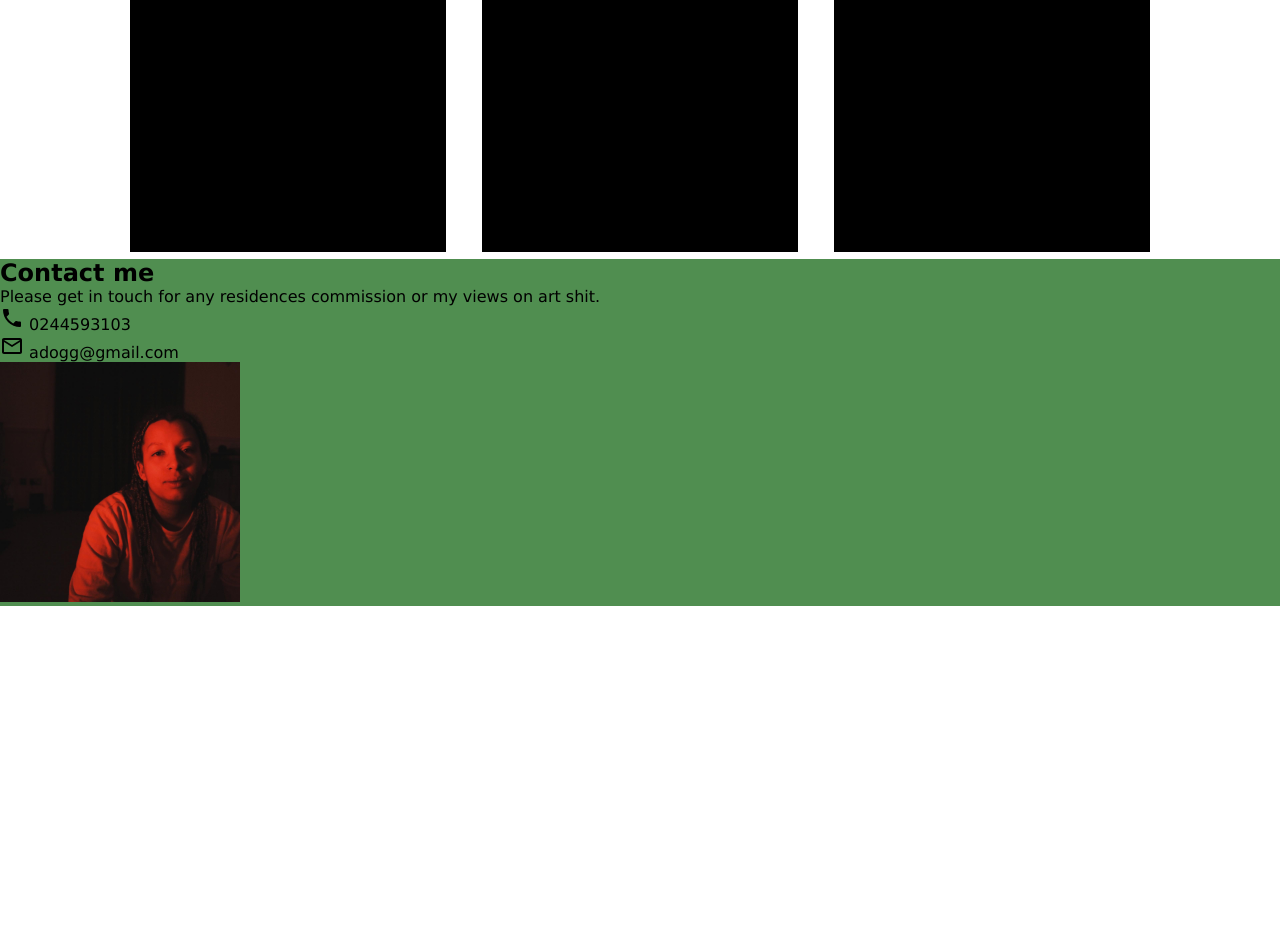
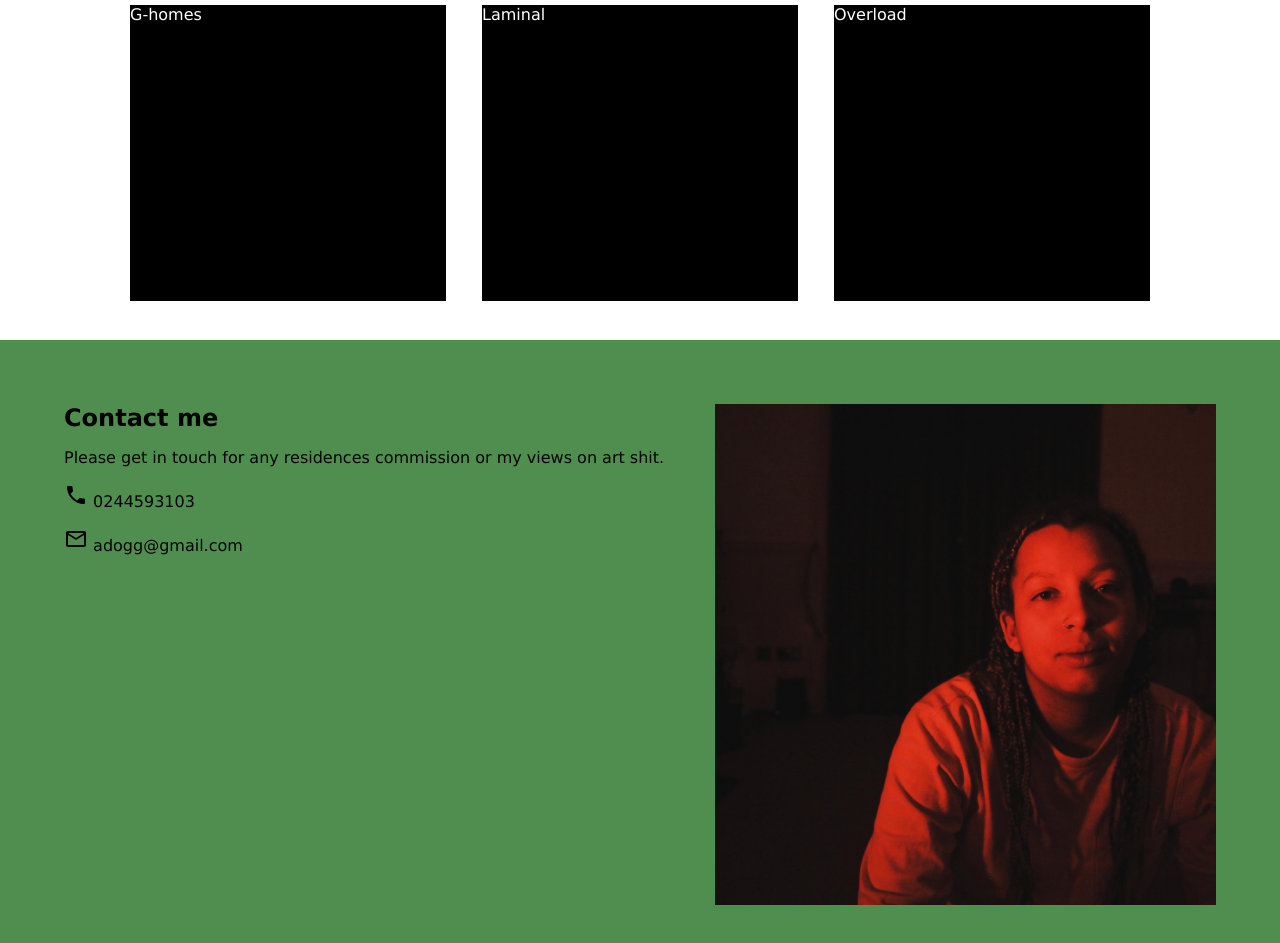
Before and after one commit to kimdogbe/ama_homepage, a website built with webpack: page src/template.html in a window 1280 px wide. Shown: the part 1018-1961 px from the top of the page. Before the commit the page ends 1624 px from the top, so only its background shows below. Built offline with nearby package versions, Linux system fonts and the light colour scheme; a web font is replaced by a local one.

Commit message:
Add css for footer

```diff
--- a/src/style.css
+++ b/src/style.css
@@ -13,6 +13,8 @@ header {
   display: grid;
   grid-template-columns: 1fr;
   justify-items: center;
+  height: 80vh;
+  width: 100vw;
   /* padding: 20px 50px; */
 }
 
@@ -61,10 +63,6 @@ svg {
   max-width: 24px;
 }
 
-img {
-  max-width: 240px;
-}
-
 #content {
   display: grid;
   gap: 2rem;
@@ -89,5 +87,26 @@ img {
 }
 
 footer {
+  display: flex;
+  gap: 10px;
+  justify-content: center;
+  flex-wrap: wrap;
+
   background-color: rgb(80, 142, 80);
+  padding: 5%;
+  margin-top: 2rem;
 }
+
+.contact-me {
+  flex: auto;
+  display: flex;
+  flex-direction: column;
+
+  gap: 1rem;
+}
+
+.footer-image {
+  flex: auto;
+  width: 40%;
+  min-width: 300px;
+}
--- a/src/template.html
+++ b/src/template.html
@@ -53,9 +53,7 @@
       </p>
     </div>
 
-    <div>
-      <img src="../images/ama_profile.jpeg" alt="Me doing art stuff">
-    </div>
+    <img class="footer-image" src="../images/ama_profile.jpeg" alt="Ama Maisie">
   </footer>
 </body>
 </html>
```
